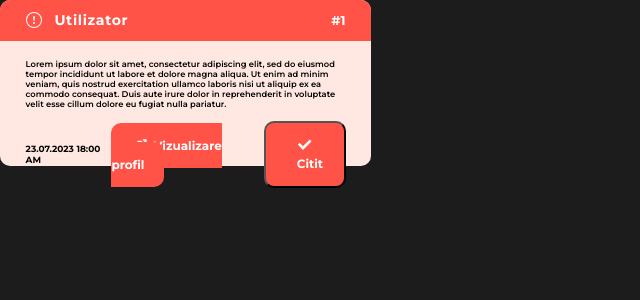
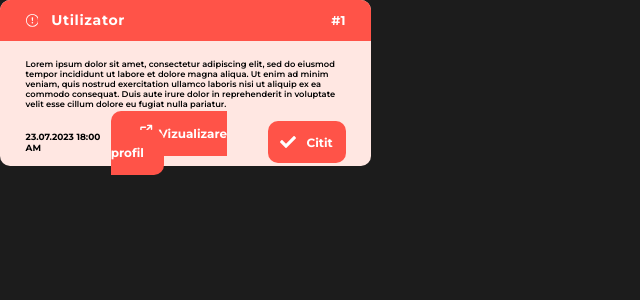
Before and after one commit to cristinel24/cooking-app, a React (Vite) app in the folder front/: page /Page in a window 1280 px wide. Shown: the top 300 px of the page, without its empty margins (0-640 px from the left). Built offline with nearby package versions, Linux system fonts and the light colour scheme.

Commit message:
change ClassNames

```diff
--- a/front/src/components/AdminBox/index.css
+++ b/front/src/components/AdminBox/index.css
@@ -30,14 +30,14 @@ a {
         justify-content: center;
     }
 
-    .admin-header h3 {
+    .admin-header .admin-header-left-title {
         margin: 0;
         margin-left: 1vw;
         font-size: 1.1vw;
         letter-spacing: 0.05vw;
     }
 
-    .admin-header-left img {
+    .admin-header-left .admin-header-left-img {
         width: 1vw;
         height: 1vw;
     }
@@ -47,7 +47,7 @@ a {
         font-size: 1vw;
     }
 
-    .admin-content p {
+    .admin-content .admin-content-description {
         padding: 0.8vw 2vw 0.3vw 2vw;
         font-size: 0.65vw;
         font-weight: 520;
@@ -59,7 +59,7 @@ a {
         align-items: center;
     }
 
-    .admin-footer-left p {
+    .admin-footer-left .admin-footer-left-description {
         font-weight: 700;
         padding-left: 2vw;
         font-size: 0.7vw;
@@ -72,27 +72,33 @@ a {
         align-items: center;
     }
 
-    .admin-footer-right img {
+    .admin-footer-right .admin-footer-right-customButtons-img {
         padding-left: 0.2vw;
-        width: 0.5vw;
-        height: 0.5vw;
+        width: 1.2vw;
+        height: 1.2vw;
     }
 
-    .customButtons {
-        padding-left: 0.6vw;
-    }
-
-    .customButtons .button {
+    .admin-footer-right-customButtons-view button {
         display: flex;
         justify-content: center;
         align-items: center;
-        font-size: 0.75vw;
-        padding: 0.5vw;
+        font-size: 0.1rem;
+        padding: 0.1vw;
         padding-right: 1vw;
         padding-left: 1vw;
         border: 0;
     }
 
+    .admin-footer-right-customButtons-read button {
+        display: flex;
+        justify-content: center;
+        align-items: center;
+        font-size: 1rem;
+        padding: 1vw;
+        padding-right: 1vw;
+        padding-left: 1vw;
+        border: 0;
+    }
 }
 
 /* Tablets */
@@ -124,14 +130,14 @@ a {
         justify-content: center;
     }
 
-    .admin-header h3 {
+    .admin-header .admin-header-left-title {
         margin: 0;
         margin-left: 1vw;
         font-size: 2vw;
         letter-spacing: 0.05vw;
     }
 
-    .admin-header-left img {
+    .admin-header-left .admin-header-left-img {
         width: 2vw;
         height: 2vw;
         padding-bottom: 0.2vw;
@@ -142,7 +148,7 @@ a {
         font-size: 1.6vw;
     }
 
-    .admin-content p {
+    .admin-content .admin-content-description {
         font-weight: 510;
         padding: 1.2vw 3vw 1vw 3vw;
         font-size: 1.4vw;
@@ -154,7 +160,7 @@ a {
         align-items: center;
     }
 
-    .admin-footer-left p {
+    .admin-footer-left .admin-footer-left-description {
         font-weight: 600;
         padding-left: 3vw;
         font-size: 1.5vw;
@@ -167,24 +173,31 @@ a {
         align-items: center;
     }
 
-    .admin-footer-right img {
+    .admin-footer-right .admin-footer-right-customButtons-img {
         padding-left: 0.4vw;
         width: 1.4vw;
         height: 1.4vw;
     }
 
-    .customButtons {
-        padding-left: 1.5vw;
-    }
-
-    .customButtons .button {
+    .admin-footer-right-customButtons-view button {
         display: flex;
         justify-content: center;
         align-items: center;
-        font-size: 1.6vw;
-        padding: 0.7vw;
-        padding-right: 2vw;
-        padding-left: 2vw;
+        font-size: 0.1rem;
+        padding: 0.1vw;
+        padding-right: 1vw;
+        padding-left: 1vw;
+        border: 0;
+    }
+
+    .admin-footer-right-customButtons-read button {
+        display: flex;
+        justify-content: center;
+        align-items: center;
+        font-size: 1rem;
+        padding: 1vw;
+        padding-right: 1vw;
+        padding-left: 1vw;
         border: 0;
     }
 }
@@ -218,14 +231,14 @@ a {
         justify-content: center;
     }
 
-    .admin-header h3 {
+    .admin-header .admin-header-left-title {
         margin: 0;
         margin-left: 1vw;
         font-size: 2.5vw;
         letter-spacing: 0.05vw;
     }
 
-    .admin-header-left img {
+    .admin-header-left .admin-header-left-img {
         width: 3vw;
         height: 3vw;
         padding-bottom: 0.3vw;
@@ -236,7 +249,7 @@ a {
         font-size: 2.2vw;
     }
 
-    .admin-content p {
+    .admin-content .admin-content-description {
         font-weight: 520;
         padding: 2vw 4vw 1vw 4vw;
         font-size: 1.6vw;
@@ -248,7 +261,7 @@ a {
         align-items: center;
     }
 
-    .admin-footer-left p {
+    .admin-footer-left .admin-footer-left-description {
         font-weight: 600;
         padding-left: 4vw;
         font-size: 1.9vw;
@@ -261,24 +274,31 @@ a {
         align-items: center;
     }
 
-    .admin-footer-right img {
+    .admin-footer-right .admin-footer-right-customButtons-img {
         padding-left: 0.2vw;
         width: 2vw;
         height: 2vw;
     }
 
-    .customButtons {
-        padding-left: 1.7vw;
-    }
-
-    .customButtons .button {
+    .admin-footer-right-customButtons-view button {
         display: flex;
         justify-content: center;
         align-items: center;
-        font-size: 1.8vw;
+        font-size: 0.1rem;
+        padding: 0.1vw;
+        padding-right: 1vw;
+        padding-left: 1vw;
+        border: 0;
+    }
+
+    .admin-footer-right-customButtons-read button {
+        display: flex;
+        justify-content: center;
+        align-items: center;
+        font-size: 1rem;
         padding: 1vw;
-        padding-right: 3vw;
-        padding-left: 3vw;
+        padding-right: 1vw;
+        padding-left: 1vw;
         border: 0;
     }
 }
--- a/front/src/components/AdminBox/index.jsx
+++ b/front/src/components/AdminBox/index.jsx
@@ -21,37 +21,35 @@ function Admin({
         <div className="admin-box">
             <div className="admin-header">
                 <div className="admin-header-left">
-                    <BsExclamationCircle />
-                    <h3>{userName}</h3>
+                    <BsExclamationCircle className="admin-header-left-img" />
+                    <h3 className="admin-header-left-title">{userName}</h3>
                 </div>
                 <div className="admin-header-right">
                     <p>{userNumber}</p>
                 </div>
             </div>
             <div className="admin-content">
-                <p>{content}</p>
+                <p className="admin-content-description">{content}</p>
             </div>
             <div className="admin-footer">
                 <div className="admin-footer-left">
-                    <p>{date}</p>
+                    <p className="admin-footer-left-description">{date}</p>
                 </div>
                 <div className="admin-footer-right">
-                    <div className="customButtons">
+                    <div className="admin-footer-right-customButtons-view">
                         <PageButton
                             children={
                                 <>
                                     <span>
-                                        <PiArrowSquareOutBold className="hey" />
+                                        <PiArrowSquareOutBold className="admin-footer-right-customButtons-img" />
                                     </span>
                                     <span>{view}</span>
                                 </>
                             }
                             path={pathPage}
-                            className="customButtonsPGBT"
                         />
                     </div>
-                    <div className="customButtons">
-                        <div>
+                    <div className="admin-footer-right-customButtons-read">
                         <ActionButton
                             onClick={handleClick}
                             text={
@@ -65,7 +63,6 @@ function Admin({
                 </div>
             </div>
         </div>
-        </div>
     )
 }
 
```
Lines whose indentation alone changed are shown as unchanged.
